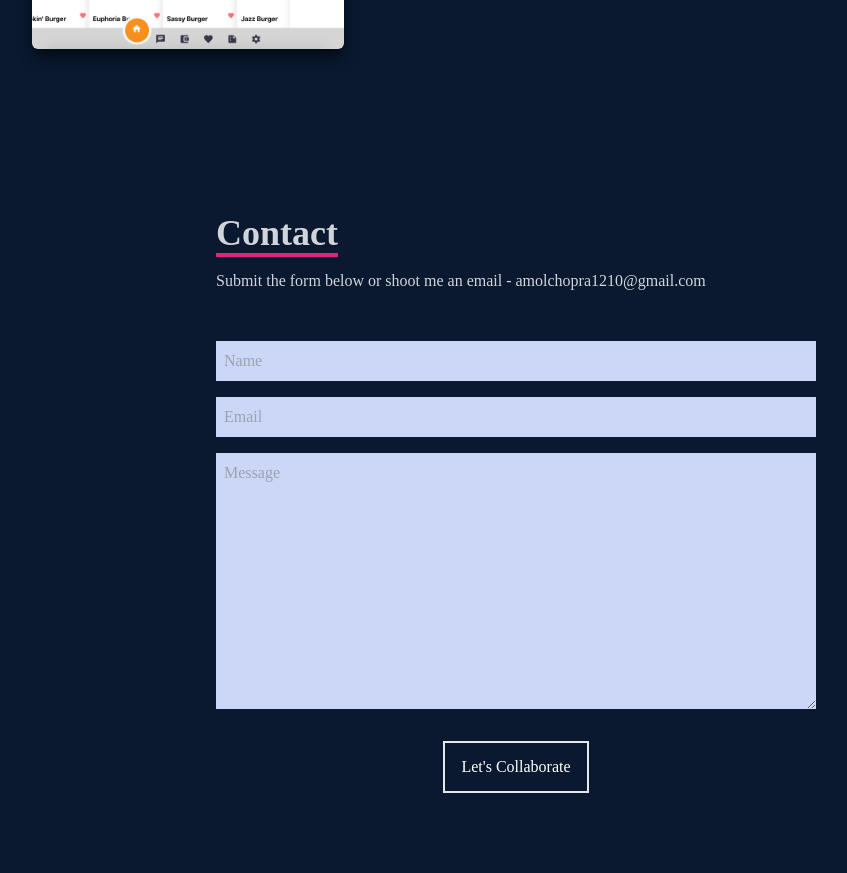
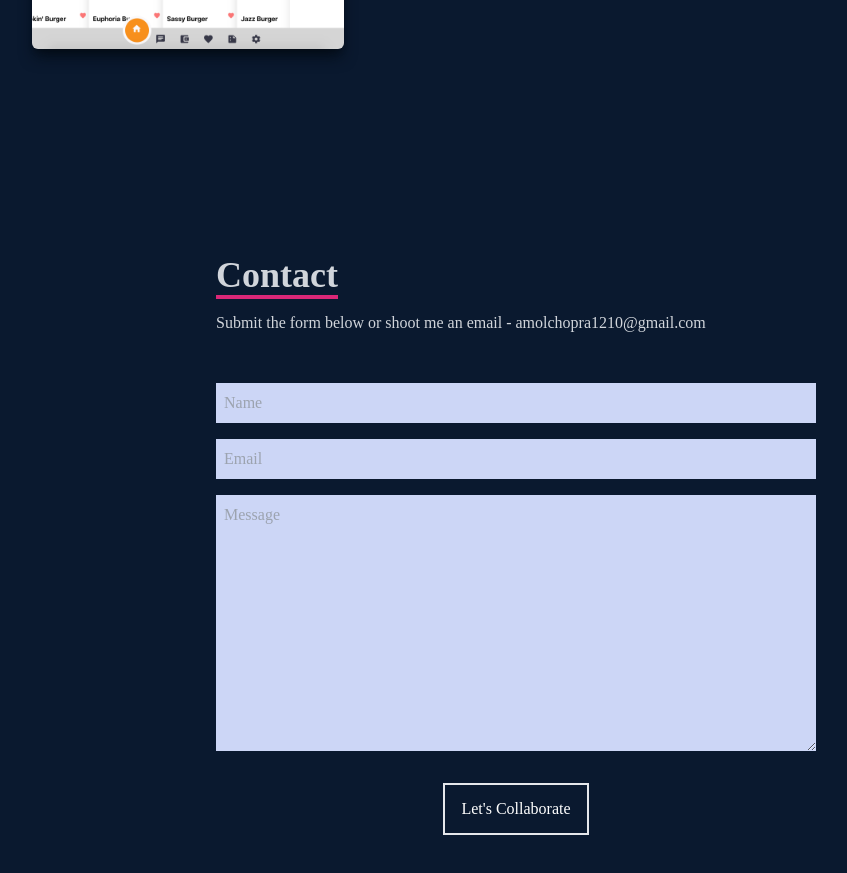
Before and after one commit to amolchopra1210/personal-portfolio, a React (Create React App) app: page / in a window 1280 px wide. Shown: the part 3081-3954 px from the top of the page, without its empty margins (124-971 px from the left). Built offline with nearby package versions, Linux system fonts and the light colour scheme.

Commit message:
added work project react-dashboard

```diff
--- a/src/components/Contact.jsx
+++ b/src/components/Contact.jsx
@@ -4,7 +4,7 @@
   return (
     <div
       name="contact"
-      className="w-full h-screen bg-[#0a192f] flex justify-center items-center p-4"
+      className="w-full h-screen bg-[#0a192f] flex justify-center items-center p-4 pt-[100px]"
     >
       <form
         method="POST"
```
